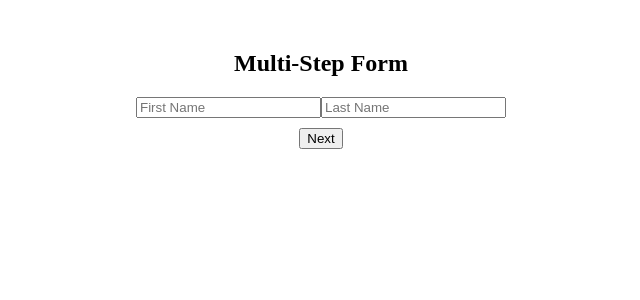
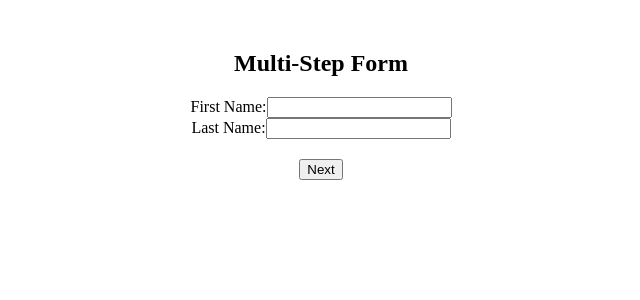
Before and after one commit to acciojob/multi-step-form-Padma-darsi, a React app: page / in a window 1280 px wide. Shown: the top 300 px of the page, without its empty margins (319-959 px from the left). Built offline with nearby package versions, Linux system fonts and the light colour scheme.

Commit message:
Update Step.js

```diff
--- a/src/components/Step.js
+++ b/src/components/Step.js
@@ -1,72 +1,80 @@
 import React from "react";
 
-const Step = ({ step, formData, handleChange, nextStep, prevStep, handleSubmit }) => {
+function Step({ step, formData, handleChange, nextStep, prevStep, handleSubmit }) {
   return (
-    <div>
-      {/* Step 1 */}
+    <form onSubmit={handleSubmit}>
       {step === 1 && (
         <div>
+          <div>
+            <label htmlFor="first_name">First Name:</label>
             <input
+              type="text"
               id="first_name"
-            type="text"
-            placeholder="First Name"
               value={formData.first_name}
               onChange={handleChange}
             />
+          </div>
+          <div>
+            <label htmlFor="last_name">Last Name:</label>
             <input
+              type="text"
               id="last_name"
-            type="text"
-            placeholder="Last Name"
               value={formData.last_name}
               onChange={handleChange}
             />
           </div>
+        </div>
       )}
 
-      {/* Step 2 */}
       {step === 2 && (
         <div>
+          <div>
+            <label htmlFor="model">Car Model:</label>
             <input
+              type="text"
               id="model"
-            type="text"
-            placeholder="Car Model"
               value={formData.model}
               onChange={handleChange}
             />
+          </div>
+          <div>
+            <label htmlFor="car_price">Car Price:</label>
             <input
+              type="number"
               id="car_price"
-            type="number"
-            placeholder="Car Price"
               value={formData.car_price}
               onChange={handleChange}
             />
           </div>
+        </div>
       )}
 
-      {/* Step 3 */}
       {step === 3 && (
         <div>
+          <div>
+            <label htmlFor="card_info">Card Info:</label>
             <input
+              type="text"
               id="card_info"
-            type="text"
-            placeholder="Card Info"
               value={formData.card_info}
               onChange={handleChange}
             />
+          </div>
+          <div>
+            <label htmlFor="expiry_date">Expiry Date:</label>
             <input
+              type="month"
               id="expiry_date"
-            type="text"
-            placeholder="Expiry Date"
               value={formData.expiry_date}
               onChange={handleChange}
             />
           </div>
+        </div>
       )}
 
-      {/* Navigation Buttons */}
-      <div style={{ marginTop: "10px" }}>
+      <div style={{ marginTop: "20px" }}>
         {step > 1 && (
-          <button type="button" onClick={prevStep}>
+          <button type="button" onClick={prevStep} style={{ marginRight: "10px" }}>
             Previous
           </button>
         )}
@@ -75,14 +83,10 @@ const Step = ({ step, formData, handleChange, nextStep, prevStep, handleSubmit }
             Next
           </button>
         )}
-        {step === 3 && (
-          <button type="button" onClick={handleSubmit}>
-            Submit
-          </button>
-        )}
+        {step === 3 && <button type="submit">Submit</button>}
       </div>
-    </div>
+    </form>
   );
-};
+}
 
 export default Step;
```
Lines whose indentation alone changed are shown as unchanged.
